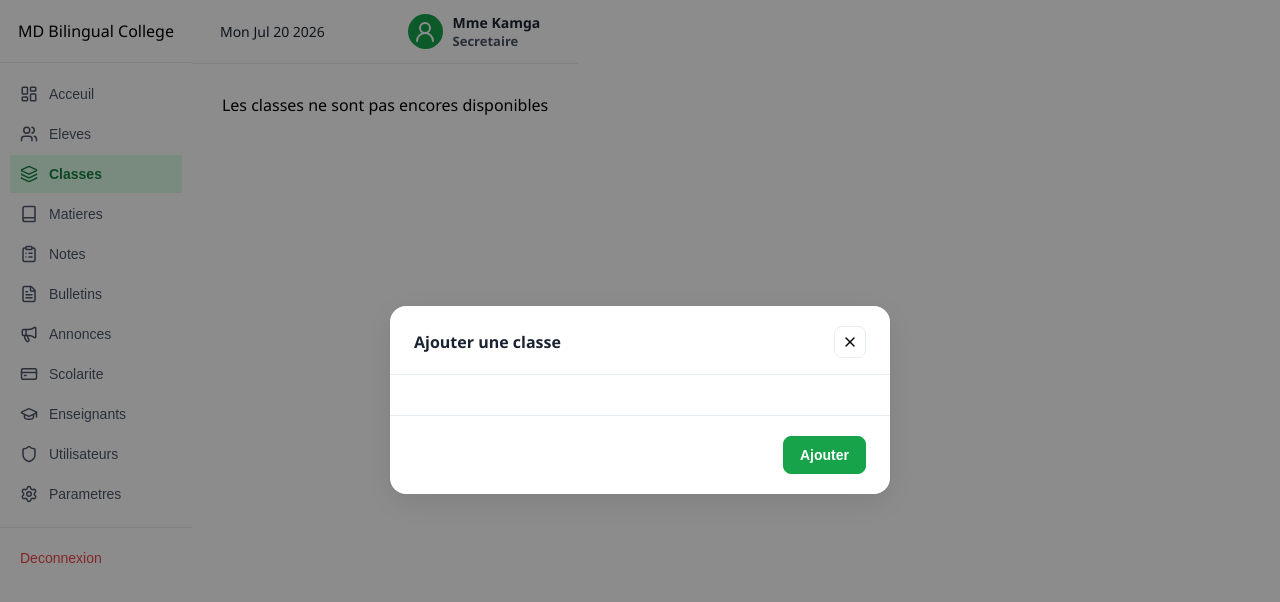
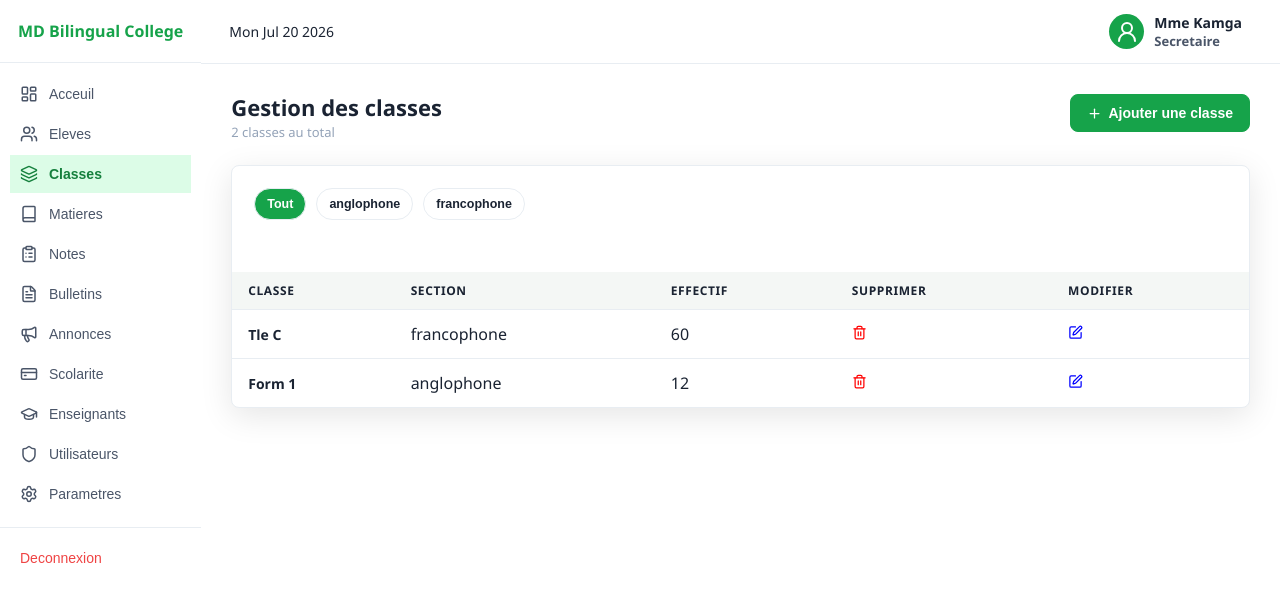
Before and after one commit to galandnoah1/School-Management-System-UI, a React (Vite) app: page /classrooms in a window 1280 px wide. Shown: the top 602 px of the page. Built offline with nearby package versions, Linux system fonts and the light colour scheme.

Commit message:
ajout de la feature classroom

```diff
--- /dev/null
+++ b/src/features/classroom/presentation/Classroom.css
@@ -0,0 +1,30 @@
+.section-tabs
+{
+   display: flex;
+   gap: 10px;
+   flex-wrap: wrap;
+   margin-bottom: 20px;
+}
+
+.section-tabs > button
+{
+    border-radius: var(--radius-large) !important;
+    background-color: #fff;
+    color: var(--text);
+    border: 1px solid var(--border);
+    display: inline-flex;
+    align-items: center;
+
+}
+
+.section-tabs > button.active
+{
+     background-color: var(--green-600);
+    color: #fff;
+}
+
+.section-tabs > button.active.anglophone
+{
+    background: #2563eb;
+    border-color:#2563eb
+}
--- a/src/features/classroom/presentation/Classroom.jsx
+++ b/src/features/classroom/presentation/Classroom.jsx
@@ -1,15 +1,303 @@
+import { Edit, Layers, Plus, Trash } from "lucide-react";
+import { useState } from "react";
+import EmptyState from "../../../components/EmptyState";
 import Modal from "../../../components/Modal";
+import { classroomService } from "../service/ClassroomService";
+import "./Classroom.css"
 
-export default function Classroom()
-{
-    return (
-        <div className="classroom">
-            <p>Les classes ne sont pas encores disponibles</p>
-            <Modal
-                open={true}
-                title={"Ajouter une classe"}
-                footer={<button className="btn primary" >Ajouter</button>}
-            />
+export default function Classroom() {
+  const [classrooms, setClassrooms] = useState([
+    {
+        "id": crypto.randomUUID(),
+        "name": "Tle C",
+        "size": 60,
+        "section": "francophone",
+        "repartition": null,
+        "speciality": "C",
+        "lv2": null
+    },
+       {
+        "id": crypto.randomUUID(),
+        "name": "Form 1",
+        "size": 12,
+        "section": "anglophone",
+        "repartition": null,
+        "speciality": null,
+        "lv2": null
+    }
+  ]);
+  const [modal, setModal] = useState(false);
+  const [currentSection, setSection] = useState("tout");
+  const sections = [
+    {
+      id: "1",
+      name: "anglophone",
+    },
+    {
+      id: "2",
+      name: "francophone",
+    },
+  ];
+
+  return (
+    <div className="classe-page">
+      <header>
+        <div>
+          <h1 className="page-title">Gestion des classes</h1>
+          <div className="page-sub">
+            {classrooms.length} classes au total
+          </div>
         </div>
-    );
+
+        <button
+          className="btn primary"
+          onClick={() => {
+            setModal(true);
+          }}
+        >
+          <Plus size={15} />
+          <span>Ajouter une classe</span>
+        </button>
+      </header>
+
+      <main>
+        <section className="card">
+          <div className="card-body">
+            <div className="section-tabs">
+                <button className={`btn small${currentSection.toLowerCase() == "tout" ? " active" : ""}`}
+                  onClick={() => setSection("tout")}
+                >
+                    Tout
+                </button>
+              {sections.map((section) => (
+                <button
+                  className={`btn small${currentSection.toLowerCase() == section.name.toLowerCase() ? " active" : ""} ${section.name.toLowerCase() === "anglophone" ? " anglophone" : " fracophone"}`}
+                  key={section.id}
+                  onClick={() => setSection(section.name.toLowerCase())}
+                >
+                  <span>{section.name.toLowerCase()}</span>
+                </button>
+              ))}
+            </div>
+          </div>
+
+          <div className="table-wrap">
+            {classrooms.length === 0 ? (
+              <EmptyState
+                icon={Layers}
+                title="Aucune classe"
+                sub="Aucune classe pour ce cycle"
+              />
+            ) : (
+              <table className="table">
+                <thead>
+                  <tr>
+                    <th>Classe</th>
+                    <th>Section</th>
+                    <th>Effectif</th>
+                    <th>Supprimer</th>
+                    <th>Modifier</th>
+                  </tr>
+                </thead>
+
+                <tbody>
+                  {classrooms.map((classroom) => (
+                    <tr key={classroom.id}>
+                      <td>
+                        <span style={{ fontWeight: 700, fontSize: 14 }}>
+                          {classroom.name}
+                        </span>
+                      </td>
+
+                      <td>
+                        <span>{classroom.section}</span>
+                      </td>
+
+                      <td>
+                        <div style={{ display: "flex", alignItems: "center" }}>
+                          {classroom.size}
+                        </div>
+                      </td>
+
+                      <td>
+                        <Trash
+                          size={15}
+                          color="red"
+                          style={{
+                            cursor: "pointer",
+                          }}
+                          onClick={() => classroomService.delete(classroom.id)}
+                        />
+                      </td>
+
+                      <td>
+                        <Edit
+                          size={15}
+                          color="blue"
+                          style={{
+                            cursor: "pointer",
+                          }}
+                          onClick={() => classroomService.update(classroom.id)}
+                        />
+                      </td>
+                    </tr>
+                  ))}
+                </tbody>
+              </table>
+            )}
+          </div>
+        </section>
+
+        <Modal
+          open={modal}
+          onClose={() => setModal(false)}
+          title="Ajouter une classe"
+          footer={
+            <>
+              <button className="btn secondary" onClick={() => setModal(false)}>
+                Annuler
+              </button>
+              <button className="btn primary" onClick={() => {
+                classroomService.create()
+                setModal(false)
+              }}>
+                <Plus size={15} />
+                Ajouter
+              </button>
+            </>
+          }
+        >
+          {/* <>
+            <div className="form-row">
+              <div className="form-group">
+                <label className="form-label">Niveau</label>
+
+                <select
+                  className="form-control"
+                  value={classForm.levelId}
+                  onChange={(e) =>
+                    setClassForm((prev) => ({
+                      ...prev,
+                      levelId: e.target.value,
+                    }))
+                  }
+                >
+                  <option value=""></option>
+                  {levels.map((level) => (
+                    <option key={level.id} value={level.id}>
+                      {level.name.toUpperCase()}
+                    </option>
+                  ))}
+                </select>
+              </div>
+
+              <div className="form-group">
+                <label className="form-label">Serie</label>
+
+                <select
+                  className="form-control"
+                  value={classForm.specialityId}
+                  onChange={(e) =>
+                    setClassForm((prev) => ({
+                      ...prev,
+                      specialityId: e.target.value,
+                    }))
+                  }
+                >
+                  <option value=""></option>
+                  {series.map((serie) => (
+                    <option key={serie.id} value={serie.id}>
+                      {serie.name}
+                    </option>
+                  ))}
+                </select>
+              </div>
+            </div>
+
+            <div className="form-row">
+              <div className="form-group">
+                <label className="form-label">LV2</label>
+
+                <select
+                  className="form-control"
+                  value={classForm.lv2_id}
+                  onChange={(e) =>
+                    setClassForm((prev) => ({
+                      ...prev,
+                      lv2_id: e.target.value,
+                    }))
+                  }
+                >
+                  <option value=""></option>
+                  {lv2s.map((lv2) => (
+                    <option key={lv2.id} value={lv2.id}>
+                      {lv2.name}
+                    </option>
+                  ))}
+                </select>
+              </div>
+
+              <div className="form-group">
+                <label className="form-label">Section</label>
+
+                <select
+                  className="form-control"
+                  value={classForm.sectionId}
+                  onChange={(e) =>
+                    setClassForm((prev) => ({
+                      ...prev,
+                      sectionId: e.target.value,
+                    }))
+                  }
+                >
+                  <option value=""></option>
+                  {sections.map((section) => (
+                    <option key={section.id} value={section.id}>
+                      {section.name}
+                    </option>
+                  ))}
+                </select>
+              </div>
+            </div>
+
+            <div className="form-row">
+              <div className="form-group">
+                <label className="form-label">Repartition</label>
+
+                <select
+                  className="form-control"
+                  value={classForm.repartitionId}
+                  onChange={(e) =>
+                    setClassForm((prev) => ({
+                      ...prev,
+                      repartitionId: e.target.value,
+                    }))
+                  }
+                >
+                  <option value=""></option>
+                  {repartitions.map((r) => (
+                    <option key={r.id} value={r.id}>
+                      {r.name}
+                    </option>
+                  ))}
+                </select>
+              </div>
+            </div>
+
+            <div className="form-group">
+              <label className="form-label">Nom de la classe</label>
+              <input
+                className="form-control"
+                placeholder="Suivant le modele: Niveau [serie] [lv2] [repartition] "
+                value={classForm.name}
+                onChange={(e) =>
+                  setClassForm((f) => ({ ...f, name: e.target.value }))
+                }
+              />
+            </div>
+          </> */}
+        </Modal>
+      </main>
+    </div>
+  );
 }
--- /dev/null
+++ b/src/features/classroom/service/ClassroomService.js
@@ -0,0 +1,15 @@
+export const classroomService = {
+
+    delete (id){
+        console.log(id);
+    },
+
+    create()
+    {
+
+    },
+
+    update(){
+
+    }
+}
--- a/src/index.css
+++ b/src/index.css
@@ -7,4 +7,5 @@
 body
 {
     font-family: 'Segoe UI', Tahoma, Geneva, Verdana, sans-serif;
+
 }
--- a/src/layouts/DashBoardLayout.css
+++ b/src/layouts/DashBoardLayout.css
@@ -3,11 +3,18 @@
     display: flex;
     min-height: 100vh;
     position: relative;
+
 }
 
-.main-content
-{
+.content-wrapper {
+    display: flex;
+    flex-direction: column;
+    flex: 1;
+    min-height: 100vh;
+}
+
+.main-content {
     flex: 1;
     padding: 30px;
-    overflow: hidden;
+    overflow-y: auto;
 }
--- a/src/layouts/DashBoardLayout.jsx
+++ b/src/layouts/DashBoardLayout.jsx
@@ -11,7 +11,7 @@ export default function DashBoardLayout() {
     return (
         <div className="layout">
             <SideBar/>
-            <div >
+            <div className="content-wrapper">
                 <Navbar />
                 <main className="main-content">
                     <Outlet />
--- a/src/layouts/Navbar.css
+++ b/src/layouts/Navbar.css
@@ -13,6 +13,8 @@
     flex-shrink: 0;
     margin-bottom: 0 !important;
     font-size: 20px;
+    width: 100%;
+
 }
 
 
--- a/src/layouts/Sidebar.css
+++ b/src/layouts/Sidebar.css
@@ -120,3 +120,9 @@
     border-top: 1px solid var(--border);
     flex-shrink: 0
 }
+
+.college
+{
+    color: var(--green-600);
+    font-weight: bold;
+}
--- a/src/layouts/Sidebar.jsx
+++ b/src/layouts/Sidebar.jsx
@@ -11,7 +11,7 @@ export default function SideBar() {
     <div>
       <div className="sibebar-head">
         <div className="sidebar-title">
-          <span>MD Bilingual College</span>
+          <span className="college">MD Bilingual College</span>
         </div>
       </div>
 
--- a/src/styles/global.css
+++ b/src/styles/global.css
@@ -127,6 +127,7 @@ section {
   border-bottom: 1px solid var(--border);
   color: var(--text);
   vertical-align: middle;
+  font-size: 1rem;
 }
 
 .table tbody tr:last-child td {
@@ -142,6 +143,7 @@ section {
   align-items: center;
   gap: 6px;
 }
+
 
 
 
```
